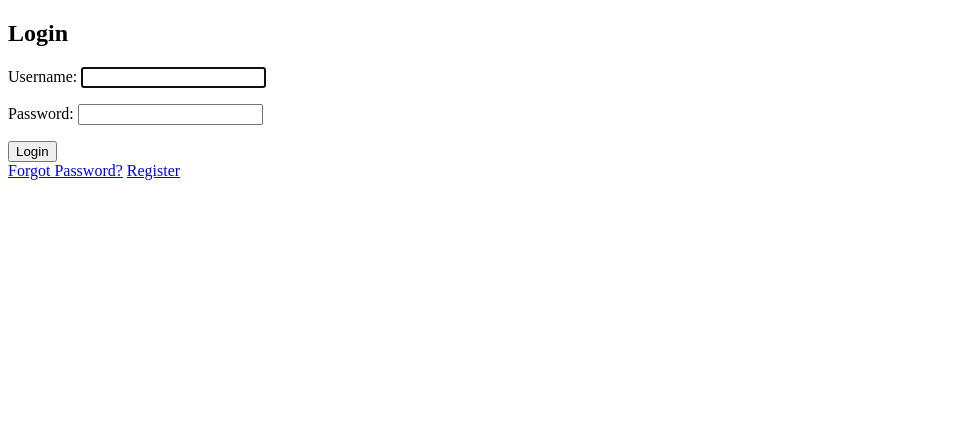
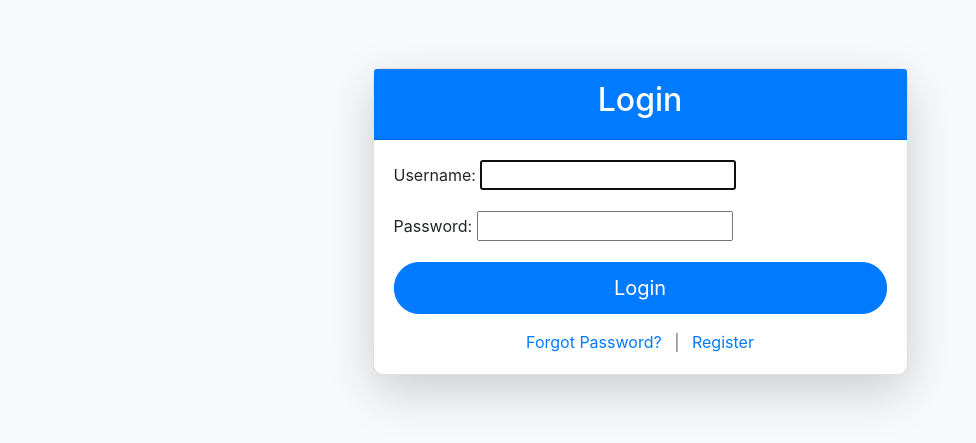
Before and after one commit to Austin-rgb/easybuy, a Django app: page /accounts/login/ in a window 1280 px wide. Shown: the top 443 px of the page, without its empty margins (0-976 px from the left). Run offline with Django 5.2, Linux system fonts and the light colour scheme; some libraries are stand-ins or nearby versions.

Commit message:
Login page

```diff
--- a/ecommerce/store/static/styles.css
+++ b/ecommerce/store/static/styles.css
@@ -1,100 +1,62 @@
-/* Reset default margin and padding for all elements */
-* {
-    margin: 0;
-    padding: 0;
-    box-sizing: border-box;
+/* styles.css */
+
+/* Background for the body */
+body.bg-light {
+    background-color: #f8f9fa;
 }
 
-/* Body styles */
-body {
-    font-family: 'Segoe UI', Tahoma, Geneva, Verdana, sans-serif;
-    line-height: 1.6;
-    background-color: #1e2e8a;
-    margin: 0;
-    padding: 0;
+/* Center the card vertically */
+.card {
+    margin-top: 100px;
+    border-radius: 10px;
 }
 
-/* Page container */
-.container {
-    max-width: 900px;
-    margin: 20px auto;
-    padding: 20px;
-    background-color: #72b89b;
-    box-shadow: 0 0 10px rgba(0, 0, 0, 0.1);
-    border-radius: 8px;
+/* Style for the card header */
+.card-header {
+    border-top-left-radius: 10px;
+    border-top-right-radius: 10px;
 }
 
-/* Page title */
-h1 {
-    text-align: center;
-    font-size: 2.5em;
-    margin-bottom: 20px;
-    color: #343a40;
+/* Style the form elements */
+form p {
+    margin-bottom: 1rem;
 }
 
-/* Product container */
-.product {
-    background-color: #ffffff;
-    padding: 20px;
-    margin-bottom: 20px;
-    border-radius: 8px;
-    box-shadow: 0 2px 10px rgba(0, 0, 0, 0.1);
+/* Style the login button */
+button.btn-primary {
+    padding: 10px;
+    font-size: 1.25rem;
+    border-radius: 25px;
 }
 
-.product h2 {
-    font-size: 1.8em;
-    margin-bottom: 10px;
-    color: #343a40;
+/* Links customization */
+.card-body a {
+    color: #007bff;
+    text-decoration: none;
 }
 
-.product p {
-    margin-bottom: 12px;
-    color: #6c757d;
+.card-body a:hover {
+    text-decoration: underline;
 }
 
-.product a {
-    display: inline-block;
-    padding: 10px 20px;
-    background-color: #007bff;
-    color: #ffffff;
-    text-decoration: none;
-    border-radius: 5px;
-    transition: background-color 0.3s;
+/* Additional custom styles if needed */
+.text-muted {
+    color: #6c757d !important;
 }
 
-.product a:hover {
-    background-color: #0056b3;
+.text-primary {
+    color: #007bff !important;
 }
 
-/* Pagination styles */
-.pagination {
-    text-align: center;
-    margin-top: 30px;
+.shadow-lg {
+    box-shadow: 0 1rem 3rem rgba(0, 0, 0, 0.175) !important;
 }
 
-.step-links {
-    display: inline-block;
-    margin-bottom: 10px;
+/* Add padding and margin adjustments */
+.container {
+    padding: 20px;
 }
 
-.step-links a {
-    padding: 8px 16px;
-    text-decoration: none;
-    color: #007bff;
-    border: 1px solid #007bff;
-    border-radius: 5px;
-    margin-right: 8px;
-    transition: background-color 0.3s, color 0.3s, border-color 0.3s;
+.needs-validation .form-group {
+    margin-bottom: 1rem;
 }
-
-.step-links a:hover {
-    background-color: #007bff;
-    color: #ffffff;
-    border-color: #007bff;
-}
-
-.current {
-    margin: 0 10px;
-    font-weight: bold;
-    color: #343a40;
-}
--- a/ecommerce/store/templates/registration/login.html
+++ b/ecommerce/store/templates/registration/login.html
@@ -1,16 +1,42 @@
 <!DOCTYPE html>
-<html>
+<html lang="en">
 <head>
+    <meta charset="UTF-8">
+    <meta name="viewport" content="width=device-width, initial-scale=1.0">
     <title>Login</title>
+    {% load static %}
+    <!-- Bootstrap CSS -->
+    <link href="https://stackpath.bootstrapcdn.com/bootstrap/4.5.2/css/bootstrap.min.css" rel="stylesheet">
+    <!-- Custom CSS -->
+    <link href="{% static 'styles.css' %}" rel="stylesheet">
 </head>
-<body>
-    <h2>Login</h2>
-    <form method="post">
-        {% csrf_token %}
-        {{ form.as_p }}
-        <button type="submit">Login</button>
-    </form>
-    <a href="{% url 'password_reset' %}">Forgot Password?</a>
-    <a href="{% url 'register' %}">Register</a>
+<body class="bg-light">
+    <div class="container">
+        <div class="row justify-content-center">
+            <div class="col-md-6">
+                <div class="card mt-5 shadow-lg">
+                    <div class="card-header text-center bg-primary text-white">
+                        <h2>Login</h2>
+                    </div>
+                    <div class="card-body">
+                        <form method="post" class="needs-validation" novalidate>
+                            {% csrf_token %}
+                            {{ form.as_p }}
+                            <button type="submit" class="btn btn-lg btn-primary btn-block mt-3">Login</button>
+                        </form>
+                        <div class="text-center mt-3">
+                            <a href="{% url 'password_reset' %}" class="text-primary">Forgot Password?</a>
+                            <span class="text-muted mx-2">|</span>
+                            <a href="{% url 'register' %}" class="text-primary">Register</a>
+                        </div>
+                    </div>
+                </div>
+            </div>
+        </div>
+    </div>
+    <!-- Bootstrap JS and dependencies -->
+    <script src="https://code.jquery.com/jquery-3.5.1.slim.min.js"></script>
+    <script src="https://cdn.jsdelivr.net/npm/@popperjs/core@2.9.3/dist/umd/popper.min.js"></script>
+    <script src="https://stackpath.bootstrapcdn.com/bootstrap/4.5.2/js/bootstrap.min.js"></script>
 </body>
 </html>
```
